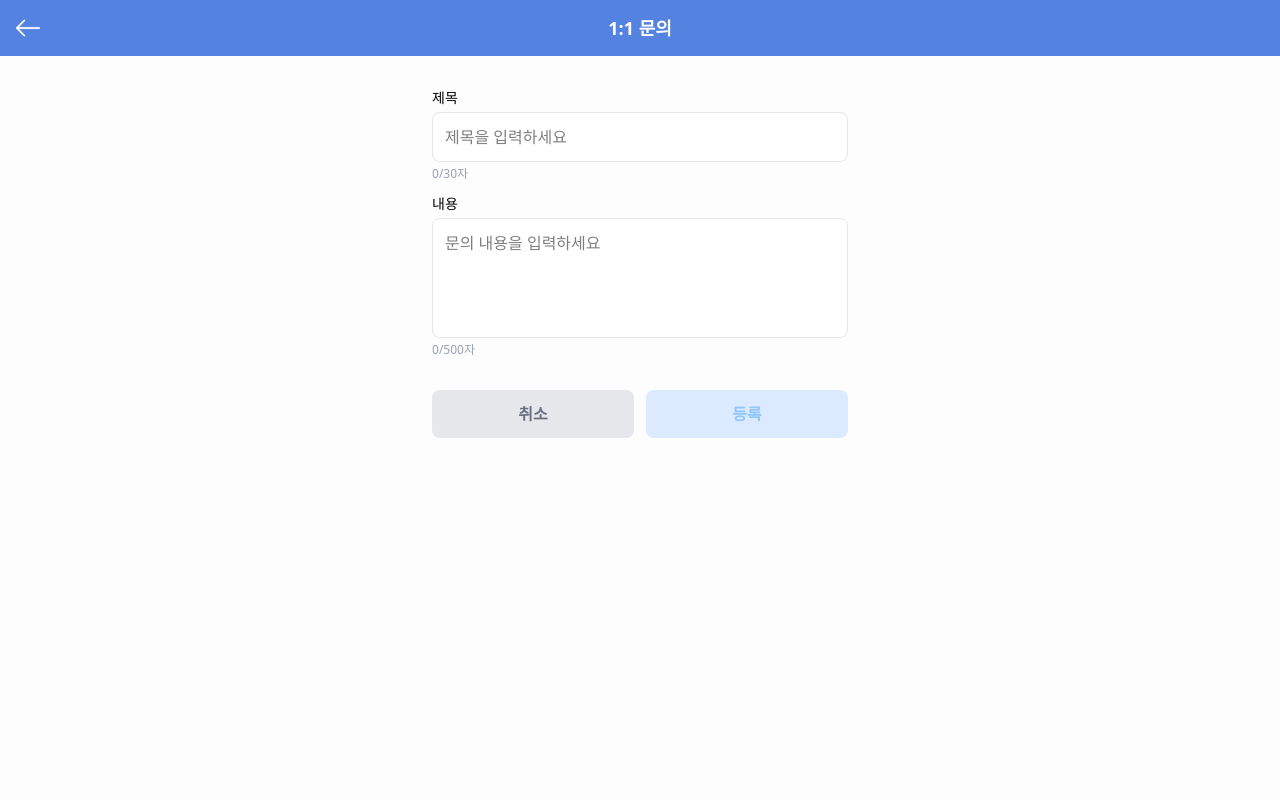
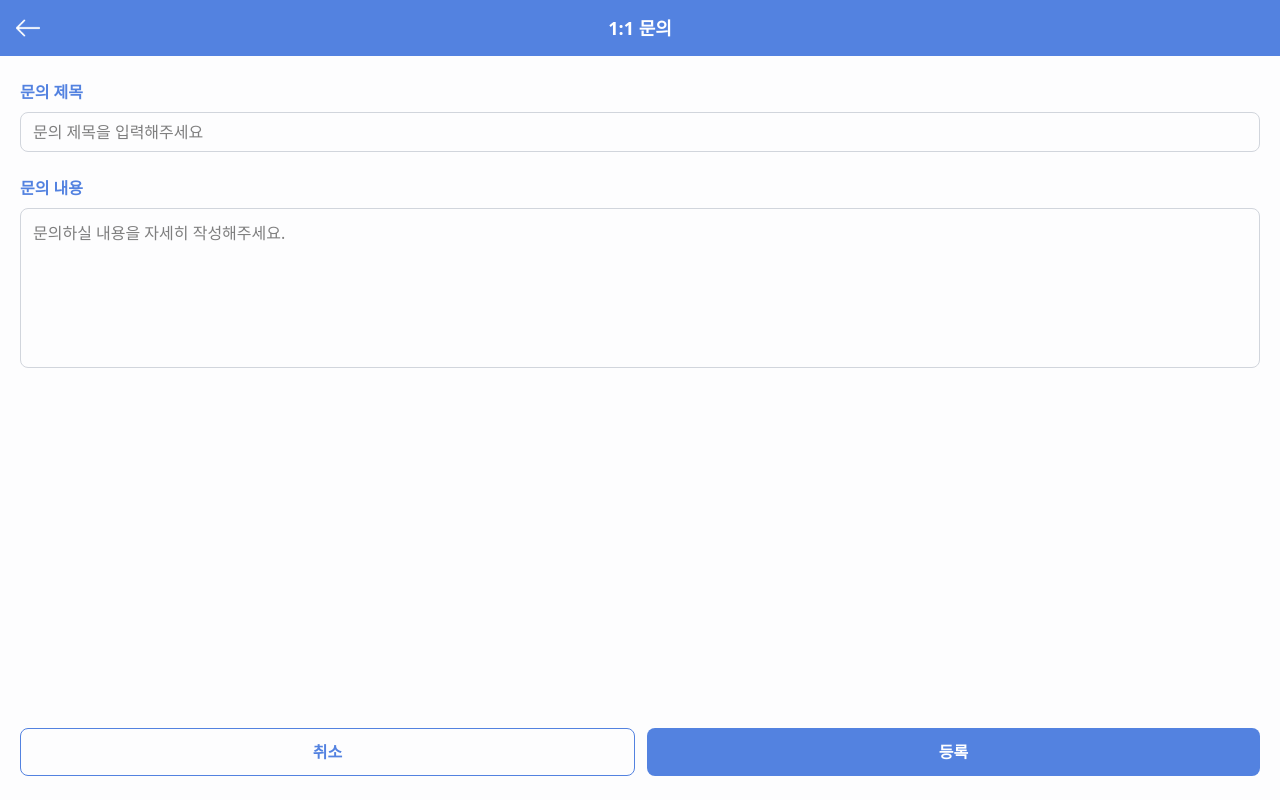
Before and after one commit to Yujin-nKim/fe, a React (Vite) app: page /inquiry/write in a window 1280 px wide. Built offline with nearby package versions, Linux system fonts and the light colour scheme; a web font is replaced by a local one.

Commit message:
fix: 1:1 문의 페이지의 취소, 등록 버튼 위치 수정
- 제목 -> 문의 제목
- 내용 -> 문의 내용

```diff
--- a/src/components/InquiryWritePage.tsx
+++ b/src/components/InquiryWritePage.tsx
@@ -1,87 +1,60 @@
 import { useNavigate } from 'react-router-dom';
 import { useState } from 'react';
 
-const TITLE_MIN = 2;
-const TITLE_MAX = 30;
-const CONTENT_MIN = 5;
-const CONTENT_MAX = 500;
-
-export default function InquiryWritePage() {
+export default function MyInquiryWritePage() {
   const navigate = useNavigate();
   const [title, setTitle] = useState('');
-  const [content, setContent] = useState('');
+  const [inquiryContent, setInquiryContent] = useState('');
 
-  const handleCancel = () => {
+  const handleSubmit = () => {
+    // TODO: 문의 등록 로직 구현
     navigate(-1);
   };
 
-  const handleSubmit = (e: React.FormEvent) => {
-    e.preventDefault();
-    // 등록 로직 (API 연동 등)
-    // 성공 시 문의 내역 페이지로 이동
-    navigate('/inquiry');
-  };
-
-  const isTitleValid = title.length >= TITLE_MIN && title.length <= TITLE_MAX;
-  const isContentValid = content.length >= CONTENT_MIN && content.length <= CONTENT_MAX;
-  const canSubmit = isTitleValid && isContentValid;
-
   return (
-    <div className="min-h-screen bg-[#fdfdfe] flex flex-col">
-      {/* 상단바 */}
-      <div className="fixed left-0 top-0 right-0 z-20 flex items-center h-14 px-4 bg-[#5382E0] border-b border-[#5382E0]">
+    <div className="fixed inset-0 flex flex-col bg-[#fdfdfe]">
+      <div className="flex items-center h-14 px-4 bg-[#5382E0] border-b border-[#5382E0]">
         <button className="absolute left-4" onClick={() => navigate(-1)}>
           <img src="/back.png" alt="뒤로가기" className="w-6 h-6 invert brightness-0" />
         </button>
-        <div className="flex-1 text-center font-semibold text-lg text-white">1:1 문의</div>
+        <span className="flex-1 text-center text-white font-bold text-lg">1:1 문의</span>
       </div>
-      {/* 폼 */}
-      <form className="flex flex-col flex-1 px-4 pt-20 pb-4 max-w-md w-full mx-auto" onSubmit={handleSubmit}>
-        <label className="text-sm font-medium mb-1 mt-2">제목</label>
-        <input
-          className="w-full border border-gray-200 rounded-lg px-3 py-3 mb-1 text-base focus:outline-none focus:ring-2 focus:ring-blue-200 bg-white"
-          placeholder="제목을 입력하세요"
-          value={title}
-          onChange={e => setTitle(e.target.value)}
-          maxLength={TITLE_MAX}
-        />
-        <div className="flex justify-between items-center mb-3">
-          <span className={`text-xs ${title.length > TITLE_MAX ? 'text-red-500' : 'text-gray-400'}`}>{title.length}/{TITLE_MAX}자</span>
-          {!isTitleValid && title.length > 0 && (
-            <span className="text-xs text-red-500 ml-2">{TITLE_MIN}~{TITLE_MAX}자 입력</span>
-          )}
+      <div className="flex-1 overflow-y-auto px-5 pt-6">
+        <div className="mb-6">
+          <div className="text-[#5382E0] font-bold text-base mb-2">문의 제목</div>
+          <input
+            value={title}
+            onChange={(e) => setTitle(e.target.value)}
+            placeholder="문의 제목을 입력해주세요"
+            className="w-full h-10 px-3 border border-gray-300 rounded-lg focus:outline-none focus:border-[#5382E0]"
+          />
         </div>
-        <label className="text-sm font-medium mb-1">내용</label>
-        <textarea
-          className="w-full border border-gray-200 rounded-lg px-3 py-3 mb-1 text-base min-h-[120px] resize-none focus:outline-none focus:ring-2 focus:ring-blue-200 bg-white"
-          placeholder="문의 내용을 입력하세요"
-          value={content}
-          onChange={e => setContent(e.target.value)}
-          maxLength={CONTENT_MAX}
-        />
-        <div className="flex justify-between items-center mb-6">
-          <span className={`text-xs ${content.length > CONTENT_MAX ? 'text-red-500' : 'text-gray-400'}`}>{content.length}/{CONTENT_MAX}자</span>
-          {!isContentValid && content.length > 0 && (
-            <span className="text-xs text-red-500 ml-2">{CONTENT_MIN}~{CONTENT_MAX}자 입력</span>
-          )}
+        <div className="mb-6">
+          <div className="text-[#5382E0] font-bold text-base mb-2">문의 내용</div>
+          <textarea
+            value={inquiryContent}
+            onChange={(e) => setInquiryContent(e.target.value)}
+            placeholder="문의하실 내용을 자세히 작성해주세요."
+            className="w-full h-40 p-3 border border-gray-300 rounded-lg focus:outline-none focus:border-[#5382E0] resize-none"
+          />
         </div>
-        <div className="flex gap-3 mt-2 mb-8">
+      </div>
+      <div className="px-5 py-6">
+        <div className="flex gap-3">
           <button
-            type="button"
-            className="flex-1 py-3 rounded-lg bg-gray-200 text-gray-500 text-base font-semibold"
-            onClick={handleCancel}
+            onClick={() => navigate(-1)}
+            className="flex-1 h-12 border border-[#5382E0] text-[#5382E0] rounded-lg font-bold"
           >
             취소
           </button>
           <button
-            type="submit"
-            className={`flex-1 py-3 rounded-lg text-base font-semibold transition-colors duration-150 ${canSubmit ? 'bg-[#5382E0] text-white' : 'bg-blue-100 text-blue-300'}`}
-            disabled={!canSubmit}
+            onClick={handleSubmit}
+            className="flex-1 h-12 bg-[#5382E0] text-white rounded-lg font-bold"
           >
             등록
           </button>
         </div>
-      </form>
+      </div>
     </div>
   );
 }
```
